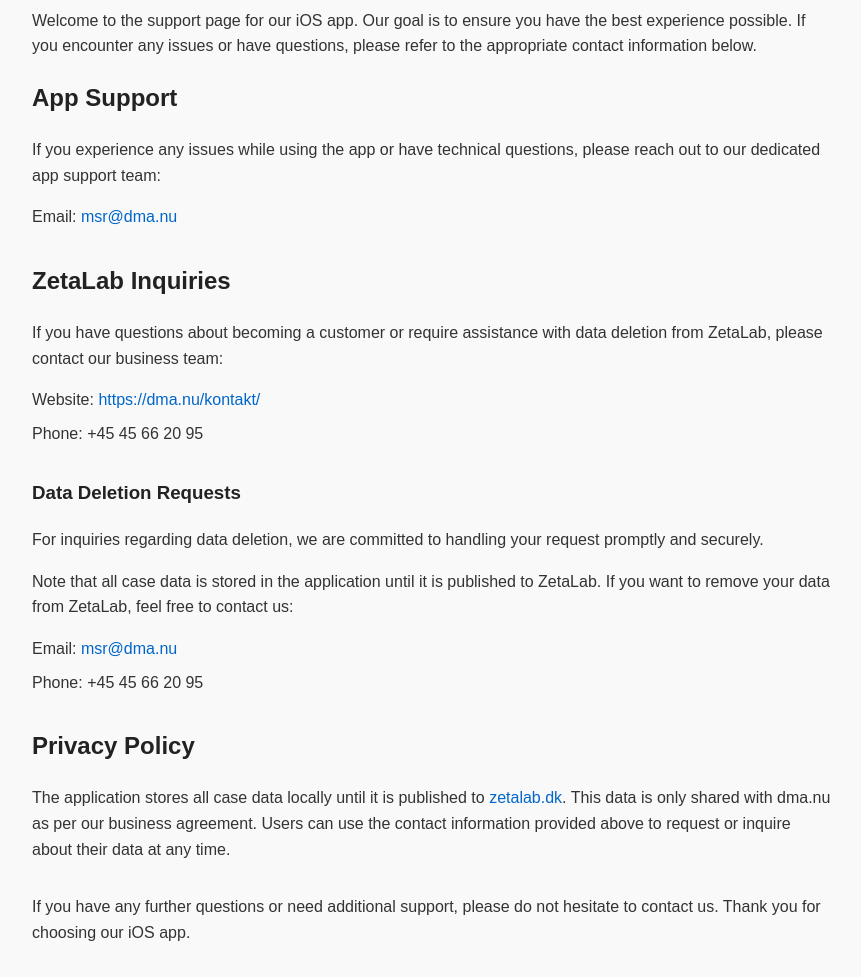
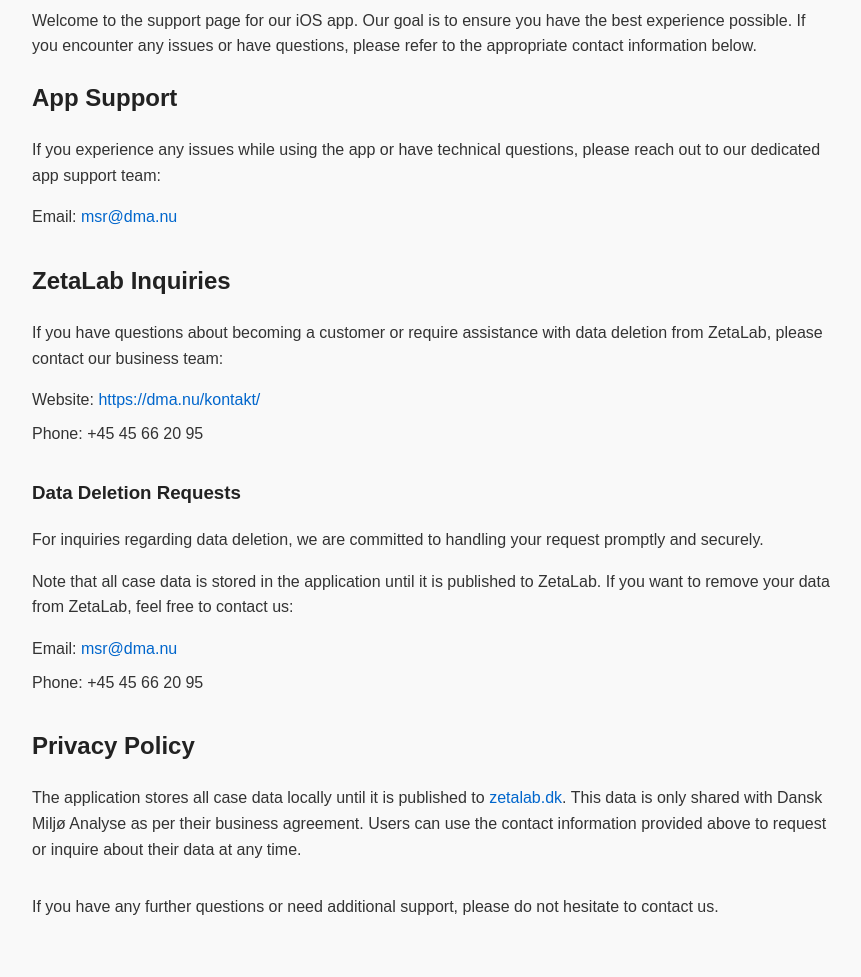
Before and after one commit to MichaelRockford/DMA-Site, a plain HTML site: page index.html in a window 1280 px wide. Shown: the part 97-1074 px from the top of the page, without its empty margins (208-1069 px from the left). After the commit the page ends 1049 px from the top, so only its background shows below. Drawn offline with Linux system fonts and the light colour scheme.

Commit message:
Update index.html

```diff
--- a/index.html
+++ b/index.html
@@ -69,9 +69,9 @@
 
   <div class="section">
     <h2>Privacy Policy</h2>
-    <p>The application stores all case data locally until it is published to <a href="https://zetalab.dk">zetalab.dk</a>. This data is only shared with dma.nu as per our business agreement. Users can use the contact information provided above to request or inquire about their data at any time.</p>
+    <p>The application stores all case data locally until it is published to <a href="https://zetalab.dk">zetalab.dk</a>. This data is only shared with Dansk Miljø Analyse as per their business agreement. Users can use the contact information provided above to request or inquire about their data at any time.</p>
   </div>
 
-  <p>If you have any further questions or need additional support, please do not hesitate to contact us. Thank you for choosing our iOS app.</p>
+  <p>If you have any further questions or need additional support, please do not hesitate to contact us.</p>
 </body>
 </html>
```
